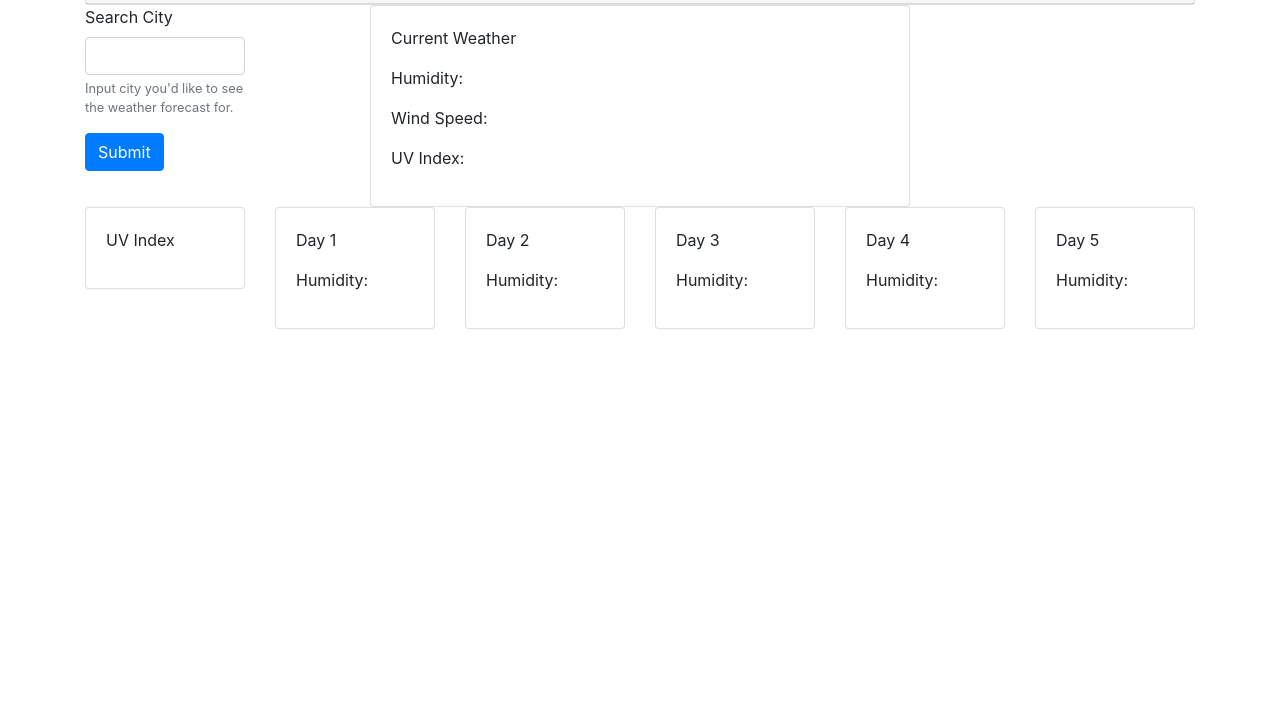
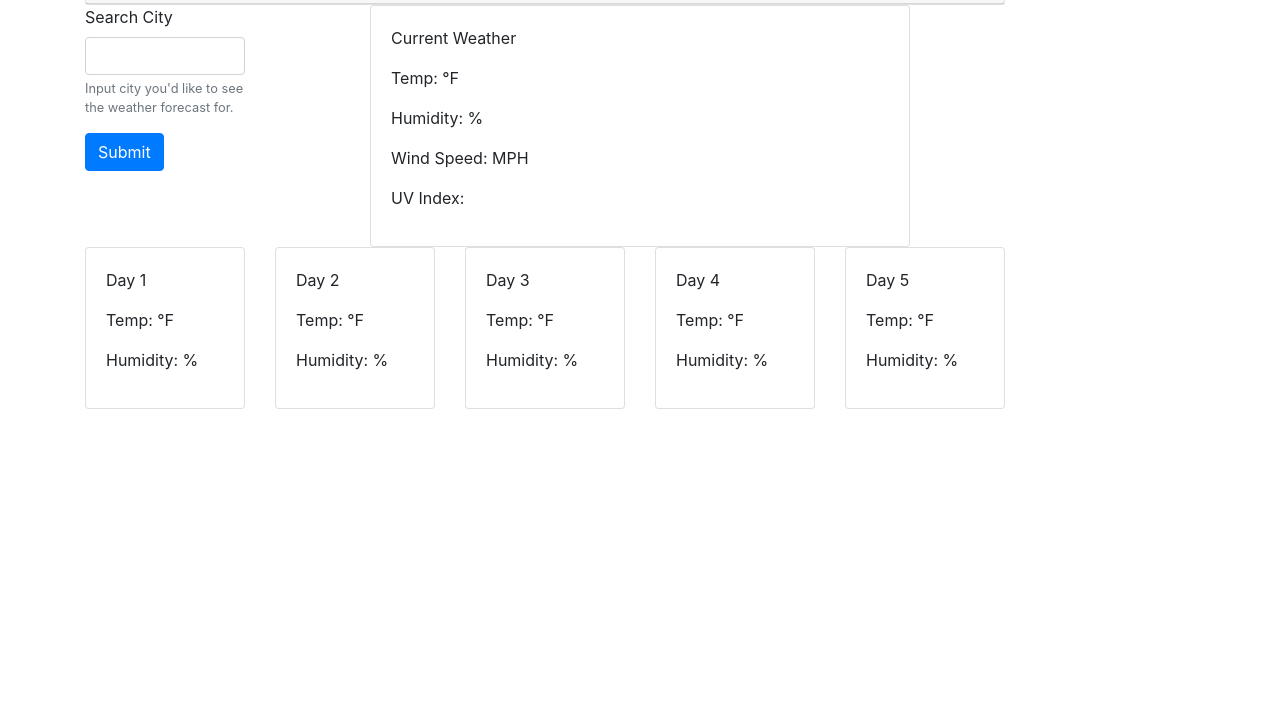
Before and after one commit to gaky0401/WeatherDash, a plain HTML site: page index.html in a window 1280 px wide. Shown: the part 91-800 px from the top of the page. Drawn offline with nearby package versions, Linux system fonts and the light colour scheme.

Commit message:
current weather, almost there

```diff
--- a/index.html
+++ b/index.html
@@ -11,7 +11,7 @@
 <body>
     <div class="container">
         <div class="row">
-            <div class="col-lg-12">
+            <div class="col-lg-10">
                 <div class="card">
                     <div class="card-header" id="header">
                       Weather Forecast
@@ -42,9 +42,9 @@
                           <p id="current-date"></p>
                           <p id="current-city-name"></p>
                           <p id="current-weather-icon"></p>
-                          <p id="current-temp"></p>
-                          <p>Humidity: <span id="current-humidity"></span></p>
-                          <p>Wind Speed: <span id="current-wind-speed"></span></p>
+                          <p>Temp: <span id="current-temp"></span> &#8457;</p>
+                          <p>Humidity: <span id="current-humidity"></span>%</p>
+                          <p>Wind Speed: <span id="current-wind-speed"></span> MPH</p>
                           <p>UV Index: <span id="current-UV-index"></span></p>
                         </div>
                       </div>
@@ -53,22 +53,13 @@
 
         <div class="row">
             <div class="col-sm-2">
-                <div class="card UV-Index">
-                    <div class="card-body">
-                      UV Index
-                      <p id="UV-color"></p>
-                      <p id="UV-condition"></p>
-                    </div>
-                </div>
-            </div>
-            <div class="col-sm-2">
                 <div class="card">
                     <div class="card-body oneFC">
                       Day 1
                       <p id="day-1-date"></p>
                       <p id="day-1-icon"></p>
-                      <p id="day-1-temp"></p>
-                      <p>Humidity: <span id="day-1-humidity"></span></p>
+                      <p>Temp: <span id="day-1-temp"></span> &#8457;</p>
+                      <p>Humidity: <span id="day-1-humidity"></span>%</p>
                     </div>
                 </div>
             </div>
@@ -78,8 +69,8 @@
                       Day 2
                       <p id="day-2-date"></p>
                       <p id="day-2-icon"></p>
-                      <p id="day-2-temp"></p>
-                      <p>Humidity: <span id="day-2-humidity"></span></p>
+                      <p>Temp: <span id="day-2-temp"></span> &#8457;</p>
+                      <p>Humidity: <span id="day-2-humidity"></span>%</p>
                     </div>
                 </div>
             </div>
@@ -89,8 +80,8 @@
                       Day 3
                       <p id="day-3-date"></p>
                       <p id="day-3-icon"></p>
-                      <p id="day-3-temp"></p>
-                      <p>Humidity: <span id="day-3-humidity"></span></p>
+                      <p>Temp: <span id="day-3-temp"></span> &#8457;</p>
+                      <p>Humidity: <span id="day-3-humidity"></span>%</p>
                     </div>
                 </div>
             </div>
@@ -100,8 +91,8 @@
                       Day 4
                       <p id="day-4-date"></p>
                       <p id="day-4-icon"></p>
-                      <p id="day-4-temp"></p>
-                      <p>Humidity: <span id="day-4-humidity"></span></p>
+                      <p>Temp: <span id="day-4-temp"></span> &#8457;</p>
+                      <p>Humidity: <span id="day-4-humidity"></span>%</p>
                     </div>
                 </div>
             </div>
@@ -111,8 +102,8 @@
                       Day 5
                       <p id="day-5-date"></p>
                       <p id="day-5-icon"></p>
-                      <p id="day-5-temp"></p>
-                      <p>Humidity: <span id="day-5-humidity"></span></p>
+                      <p>Temp: <span id="day-1-temp"></span> &#8457;</p>
+                      <p>Humidity: <span id="day-5-humidity"></span>%</p>
                     </div>
                 </div>
             </div>
--- a/script.js
+++ b/script.js
@@ -9,21 +9,37 @@ $("#city-btn").on("click", function () {
     let fiveDayURL="http://api.openweathermap.org/data/2.5/forecast?q=" +
     cityName + "&appid=ab71125de5aff9fb594cb0a9e4c3dade";
    // let UVIndexURL="http://api.openweathermap.org/data/2.5/uvi?lat={lat}&lon={lon}&appid=ab71125de5aff9fb594cb0a9e4c3dade"
-
+  //make a call inside ajax current to get lat and lon to concatenate into UVindexURL
   $.ajax({
     url: currentURL,
     method: "GET",
   }).then(function (response) {
     console.log(response);
 
+    // make a formula to convert Kelvin to fahrenheit in main temp
+    let currentKelvin = response.main.temp;
+    let currentFahrenheit = Math.floor((currentKelvin - 273.15) * 1.8) + 32;
+    $("#current-temp").append(currentFahrenheit);
 
+    //current variables and appendages
     let currentHumidity = response.main.humidity;
-    $("#current-humidity").append(currentHumidity)
- /*   let humidityP = $("<p>")
-    humidityP.text(humidityCurrent)
-    $("#humidity").append(humidityP);
-  });
-*/
+    $("#current-humidity").append(currentHumidity);
+    let currentWind = response.wind.speed;
+    $("#current-wind-speed").append(currentWind);
+
+    // adding UV functionality
+    let lat = response.coord.lat;
+    let lon = response.coord.lon;
+    let UVIndexURL="http://api.openweathermap.org/data/2.5/uvi?lat=" + lat + "&lon=" + lon + "&appid=ab71125de5aff9fb594cb0a9e4c3dade"
+    $.ajax({
+      url: UVIndexURL,
+      method: "GET",
+    }).then(function (response) {
+      console.log(response);
+      let currentUV = response.value;
+      $("#current-UV-index").append(currentUV);
+    });
+
   $.ajax({
     url: fiveDayURL,
     method: "GET",
```
